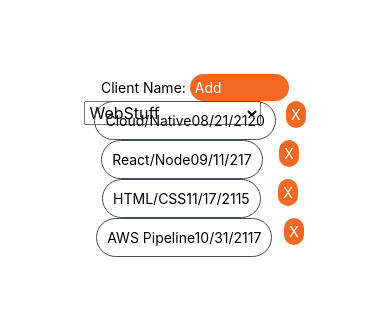
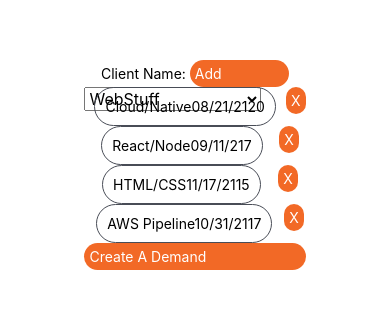
Before and after one commit to mat2718/frontend, a React Native app: screen / in a window 390 px wide. Shown: the part 245-554 px from the top of the page. Built offline with nearby package versions, Linux system fonts and the light colour scheme.

Commit message:
add a crate button with no logic atm

```diff
--- a/src/Components/Screens/Clients/ClientScreen.tsx
+++ b/src/Components/Screens/Clients/ClientScreen.tsx
@@ -21,6 +21,9 @@
             <View>
                <DemandList/>
             </View>
+            <TouchableOpacity>
+                <Text style={GlobalStyles.button} onPress={()=>console.log("will create logic")}>Create A Demand</Text>
+            </TouchableOpacity>
             </View>
 
 
```
